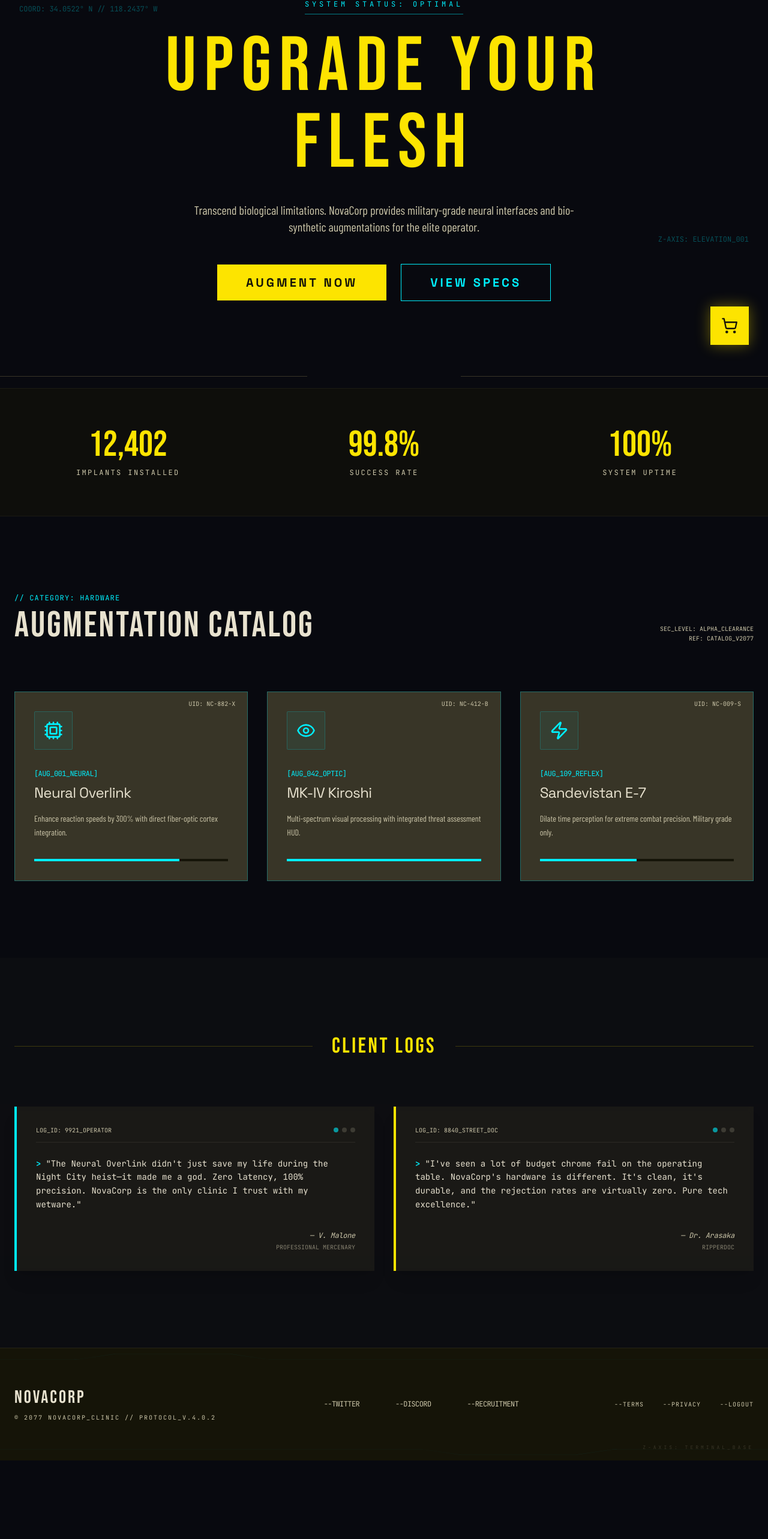
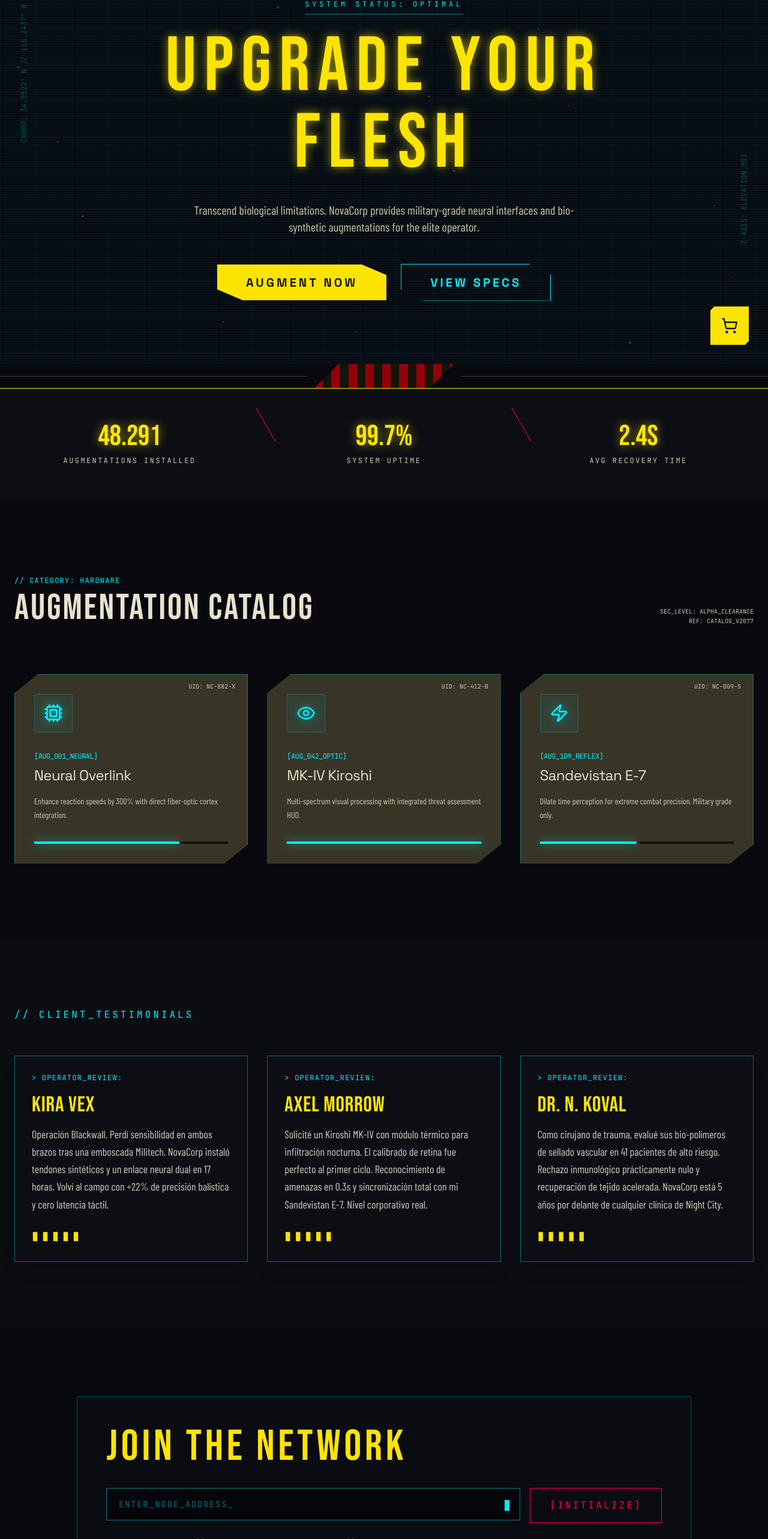
Before and after one commit to JuanTrezza/novacorp, a React (Vite) app: page / in a window 1280 px wide. Shown: the part 193-2759 px from the top of the page at 60% size. Before the commit the page ends 2628 px from the top, so only its background shows below. Built offline with nearby package versions, Linux system fonts and the light colour scheme; a web font is replaced by a local one.

Commit message:
Add cyber UI upgrades, responsive nav, and animated sections

```diff
--- a/index.html
+++ b/index.html
@@ -3,7 +3,9 @@
   <head>
     <meta charset="UTF-8" />
     <meta name="viewport" content="width=device-width, initial-scale=1.0" />
-    <title>NovaCorp Cyberware Clinic</title>
+    <title>NovaCorp Cyberware Clinic | Augmentation Services 2077</title>
+    <meta name="description" content="NovaCorp — Military-grade neural interfaces and bio-synthetic augmentations. Night City District 7. Est. 2071.">
+    <meta name="theme-color" content="#08090F">
   </head>
   <body>
     <div id="root"></div>
--- a/src/App.tsx
+++ b/src/App.tsx
@@ -3,21 +3,18 @@
  * SPDX-License-Identifier: Apache-2.0
  */
 
-import React from 'react';
+import React, { useMemo, useState } from 'react';
 import { motion, AnimatePresence } from 'motion/react';
 import {
-  MemoryStick as Memory,
   Eye,
   Zap,
   ShoppingCart,
   Twitter,
   MessageSquare,
   Briefcase,
-  Shield,
-  ChevronRight,
-  Database,
-  Crosshair,
-  Cpu
+  Cpu,
+  Menu,
+  X
 } from 'lucide-react';
 
 const FEAT_AUGMENTS = [
@@ -47,26 +44,79 @@ const FEAT_AUGMENTS = [
   }
 ];
 
-const LOGS = [
+const TESTIMONIALS = [
   {
-    id: '9921_OPERATOR',
-    author: 'V. Malone',
-    role: 'Professional Mercenary',
-    content: "The Neural Overlink didn't just save my life during the Night City heist—it made me a god. Zero latency, 100% precision. NovaCorp is the only clinic I trust with my wetware.",
-    color: 'border-cyber-cyan'
+    name: 'KIRA VEX',
+    content:
+      'Operación Blackwall. Perdí sensibilidad en ambos brazos tras una emboscada Militech. NovaCorp instaló tendones sintéticos y un enlace neural dual en 17 horas. Volví al campo con +22% de precisión balística y cero latencia táctil.'
   },
   {
-    id: '8840_STREET_DOC',
-    author: 'Dr. Arasaka',
-    role: 'Ripperdoc',
-    content: "I've seen a lot of budget chrome fail on the operating table. NovaCorp's hardware is different. It's clean, it's durable, and the rejection rates are virtually zero. Pure tech excellence.",
-    color: 'border-cyber-yellow'
-  }
+    name: 'AXEL MORROW',
+    content:
+      'Solicité un Kiroshi MK-IV con módulo térmico para infiltración nocturna. El calibrado de retina fue perfecto al primer ciclo. Reconocimiento de amenazas en 0.3s y sincronización total con mi Sandevistan E-7. Nivel corporativo real.'
+  },
+  {
+    name: 'DR. N. KOVAL',
+    content:
+      'Como cirujano de trauma, evalué sus bio-polímeros de sellado vascular en 41 pacientes de alto riesgo. Rechazo inmunológico prácticamente nulo y recuperación de tejido acelerada. NovaCorp está 5 años por delante de cualquier clínica de Night City.'
+  },
 ];
 
+const NAV_LINKS = [
+  { label: 'SYST_INIT', id: 'syst-init' },
+  { label: 'AUG_CATALOG', id: 'aug-catalog' },
+  { label: 'BIO_STATS', id: 'bio-stats' },
+  { label: 'OPS_FEED', id: 'ops-feed' },
+  { label: 'SEC_PORTAL', id: 'sec-portal' },
+];
+
+const containerVariants = {
+  hidden: { opacity: 0 },
+  show: {
+    opacity: 1,
+    transition: {
+      staggerChildren: 0.1,
+    },
+  },
+};
+
+const fadeInUpVariants = {
+  hidden: { opacity: 0, y: 24 },
+  show: { opacity: 1, y: 0, transition: { duration: 0.55 } },
+};
+
 export default function App() {
+  const [mobileMenuOpen, setMobileMenuOpen] = useState(false);
+
+  const particles = useMemo(
+    () =>
+      Array.from({ length: 20 }, (_, i) => {
+        const colors = ['#FFE600', '#00F0FF', '#FF003C'];
+        return {
+          id: i,
+          size: i % 2 === 0 ? 2 : 3,
+          color: colors[i % colors.length],
+          left: `${(i * 37) % 100}%`,
+          top: `${(i * 23) % 100}%`,
+          opacity: 0.3 + (i % 3) * 0.1,
+          dx: ((i % 5) - 2) * 12,
+          dy: ((i % 7) - 3) * 10,
+          duration: 3.5 + (i % 4) * 1.2,
+        };
+      }),
+    []
+  );
+
+  const scrollToSection = (id: string) => {
+    const section = document.getElementById(id);
+    if (section) {
+      section.scrollIntoView({ behavior: 'smooth', block: 'start' });
+    }
+    setMobileMenuOpen(false);
+  };
+
   return (
-    <div className="min-h-screen font-sans selection:bg-cyber-yellow selection:text-cyber-dark">
+    <div className="min-h-screen font-sans">
       {/* Navigation */}
       <nav className="fixed top-0 w-full z-50 bg-cyber-dark/80 backdrop-blur-md border-b border-cyber-cyan/30 shadow-[0_4px_15px_rgba(0,238,252,0.15)]">
         <div className="max-w-7xl mx-auto px-6 py-4 flex justify-between items-center">
@@ -75,28 +125,89 @@ export default function App() {
           </div>
 
           <div className="hidden md:flex gap-8 items-center font-mono text-sm tracking-widest text-cyber-muted">
-            <a href="#" className="text-cyber-text border-b-2 border-cyber-yellow pb-1 transition-colors hover:text-cyber-yellow">SYST_INIT</a>
-            <a href="#" className="hover:text-cyber-cyan transition-colors">AUG_CATALOG</a>
-            <a href="#" className="hover:text-cyber-cyan transition-colors">BIO_STATS</a>
-            <a href="#" className="hover:text-cyber-cyan transition-colors">OPS_FEED</a>
-            <a href="#" className="hover:text-cyber-cyan transition-colors">SEC_PORTAL</a>
+            {NAV_LINKS.map((item, index) => (
+              <button
+                key={item.id}
+                onClick={() => scrollToSection(item.id)}
+                className={`transition-colors hover:text-cyber-cyan ${
+                  index === 0 ? 'text-cyber-text border-b-2 border-cyber-yellow pb-1' : ''
+                }`}
+              >
+                {item.label}
+              </button>
+            ))}
           </div>
 
-          <button className="clip-button bg-cyber-yellow text-cyber-dark px-6 py-2 font-mono font-bold text-sm tracking-tight hover:brightness-110 active:scale-95 transition-all">
+          <button className="hidden md:block clip-button bg-cyber-yellow text-cyber-dark px-6 py-2 font-mono font-bold text-sm tracking-tight hover:brightness-110 active:scale-95 transition-all">
             UPGRADE_NOW
           </button>
+
+          <button
+            className="md:hidden text-cyber-cyan"
+            onClick={() => setMobileMenuOpen((prev) => !prev)}
+            aria-label="Toggle menu"
+          >
+            {mobileMenuOpen ? <X className="w-7 h-7" /> : <Menu className="w-7 h-7" />}
+          </button>
         </div>
+
+        <AnimatePresence>
+          {mobileMenuOpen && (
+            <motion.div
+              initial={{ opacity: 0, y: -12, height: 0 }}
+              animate={{ opacity: 1, y: 0, height: 'auto' }}
+              exit={{ opacity: 0, y: -12, height: 0 }}
+              transition={{ duration: 0.3 }}
+              className="md:hidden border-t border-cyber-cyan/20 bg-[#0D0E14]"
+            >
+              <div className="px-6 py-4 flex flex-col gap-3 font-mono text-sm tracking-widest text-cyber-muted">
+                {NAV_LINKS.map((item) => (
+                  <button
+                    key={item.id}
+                    onClick={() => scrollToSection(item.id)}
+                    className="w-full text-left border border-cyber-cyan/20 px-4 py-3 hover:bg-cyber-cyan/10 transition-colors"
+                  >
+                    {item.label}
+                  </button>
+                ))}
+                <button className="w-full clip-button bg-cyber-yellow text-cyber-dark px-6 py-3 font-bold text-sm tracking-tight hover:brightness-110 active:scale-95 transition-all">
+                  UPGRADE_NOW
+                </button>
+              </div>
+            </motion.div>
+          )}
+        </AnimatePresence>
       </nav>
 
       {/* Hero Section */}
-      <header className="relative min-h-screen flex items-center justify-center pt-20 overflow-hidden grid-blueprint">
+      <header id="syst-init" className="relative min-h-screen flex items-center justify-center pt-20 overflow-hidden neon-hero-grid">
         <div className="absolute inset-0 scanline pointer-events-none" />
+        {particles.map((particle) => (
+          <motion.span
+            key={particle.id}
+            className="absolute rounded-full pointer-events-none"
+            style={{
+              width: particle.size,
+              height: particle.size,
+              left: particle.left,
+              top: particle.top,
+              backgroundColor: particle.color,
+              opacity: particle.opacity,
+            }}
+            animate={{ x: [0, particle.dx, -particle.dx, 0], y: [0, -particle.dy, particle.dy, 0] }}
+            transition={{ repeat: Infinity, duration: particle.duration, ease: 'easeInOut' }}
+          />
+        ))}
 
-        <div className="relative z-10 text-center px-4 max-w-4xl">
+        <motion.div
+          variants={containerVariants}
+          initial="hidden"
+          whileInView="show"
+          viewport={{ once: true, amount: 0.4 }}
+          className="relative z-10 text-center px-4 max-w-4xl"
+        >
           <motion.div
-            initial={{ opacity: 0, y: 20 }}
-            whileInView={{ opacity: 1, y: 0 }}
-            transition={{ duration: 0.6 }}
+            variants={fadeInUpVariants}
             className="inline-block mb-6"
           >
             <span className="font-mono text-xs text-cyber-cyan tracking-[0.4em] uppercase block mb-2">
@@ -106,27 +217,21 @@ export default function App() {
           </motion.div>
 
           <motion.h1
-            initial={{ opacity: 0, scale: 0.95 }}
-            whileInView={{ opacity: 1, scale: 1 }}
-            transition={{ duration: 0.8, delay: 0.2 }}
-            className="font-display text-7xl md:text-9xl text-cyber-yellow mb-8 tracking-[0.1em] glow-yellow leading-tight"
+            variants={fadeInUpVariants}
+            className="glitch-title font-display text-5xl md:text-9xl text-cyber-yellow mb-8 tracking-[0.1em] glow-yellow leading-tight"
           >
             UPGRADE YOUR FLESH
           </motion.h1>
 
           <motion.p
-            initial={{ opacity: 0 }}
-            whileInView={{ opacity: 1 }}
-            transition={{ duration: 1, delay: 0.4 }}
+            variants={fadeInUpVariants}
             className="text-cyber-muted text-lg md:text-xl max-w-2xl mx-auto mb-12 font-sans font-light"
           >
             Transcend biological limitations. NovaCorp provides military-grade neural interfaces and bio-synthetic augmentations for the elite operator.
           </motion.p>
 
           <motion.div
-            initial={{ opacity: 0, y: 20 }}
-            whileInView={{ opacity: 1, y: 0 }}
-            transition={{ duration: 0.6, delay: 0.6 }}
+            variants={fadeInUpVariants}
             className="flex flex-col md:flex-row gap-6 justify-center items-center"
           >
             <button className="clip-button bg-cyber-yellow text-cyber-dark px-12 py-4 font-heading text-xl font-bold tracking-[0.2em] hover:brightness-110 transition-all cursor-pointer">
@@ -136,7 +241,7 @@ export default function App() {
               VIEW SPECS
             </button>
           </motion.div>
-        </div>
+        </motion.div>
 
         {/* Decorative elements */}
         <div className="absolute top-1/4 left-8 hidden lg:block opacity-30 select-none">
@@ -159,29 +264,28 @@ export default function App() {
       </div>
 
       {/* Stats Bar */}
-      <section className="bg-cyber-dark/50 py-16 border-y border-cyber-gray/30 relative">
-        <div className="max-w-7xl mx-auto px-6 grid grid-cols-1 md:grid-cols-3 gap-12 text-center">
-          {[
-            { value: '12,402', label: 'Implants Installed' },
-            { value: '99.8%', label: 'Success Rate' },
-            { value: '100%', label: 'System Uptime' }
-          ].map((stat, i) => (
-            <motion.div
-              key={i}
-              initial={{ opacity: 0, y: 20 }}
-              whileInView={{ opacity: 1, y: 0 }}
-              transition={{ duration: 0.5, delay: i * 0.1 }}
-              className="flex flex-col gap-2"
-            >
-              <span className="font-display text-6xl text-cyber-yellow glow-yellow">{stat.value}</span>
-              <span className="font-mono text-xs text-cyber-muted tracking-[0.2em] uppercase">{stat.label}</span>
-            </motion.div>
-          ))}
+      <section id="bio-stats" className="bg-[#0D0E14] py-14 border-t border-[#FFE600] relative">
+        <motion.div
+          variants={containerVariants}
+          initial="hidden"
+          whileInView="show"
+          viewport={{ once: true, amount: 0.35 }}
+          className="max-w-7xl mx-auto px-6 grid grid-cols-1 md:grid-cols-3 gap-10 text-center"
+        >
+          <StatItem end={48291} label="AUGMENTATIONS INSTALLED" format="int" />
+          <StatItem end={99.7} label="SYSTEM UPTIME" format="percent" />
+          <StatItem end={2.4} label="AVG RECOVERY TIME" format="seconds" />
+        </motion.div>
+        <div className="hidden md:block absolute inset-y-8 left-1/3 w-px bg-transparent">
+          <div className="w-16 h-px bg-[#FF003C] rotate-[60deg] origin-left" />
+        </div>
+        <div className="hidden md:block absolute inset-y-8 left-2/3 w-px bg-transparent">
+          <div className="w-16 h-px bg-[#FF003C] rotate-[60deg] origin-left" />
         </div>
       </section>
 
       {/* Catalog Section */}
-      <section className="py-32 px-6 max-w-7xl mx-auto">
+      <section id="aug-catalog" className="py-32 px-6 max-w-7xl mx-auto">
         <div className="flex flex-col md:flex-row justify-between items-end mb-20 gap-8">
           <div>
             <span className="font-mono text-xs text-cyber-cyan block mb-2 tracking-widest">// CATEGORY: HARDWARE</span>
@@ -227,44 +331,65 @@ export default function App() {
         </div>
       </section>
 
-      {/* Logs Section */}
-      <section className="py-32 bg-cyber-gray/10 relative overflow-hidden">
+      {/* Testimonials Section */}
+      <section id="ops-feed" className="py-28 bg-cyber-gray/10 relative overflow-hidden">
         <div className="max-w-7xl mx-auto px-6">
-          <div className="flex items-center gap-8 mb-20">
-            <div className="h-[1px] bg-cyber-yellow/20 flex-grow" />
-            <h2 className="font-display text-4xl text-cyber-yellow tracking-widest glow-yellow">CLIENT LOGS</h2>
-            <div className="h-[1px] bg-cyber-yellow/20 flex-grow" />
-          </div>
+          <h2 className="font-mono text-sm md:text-base text-cyber-cyan tracking-[0.25em] mb-14">// CLIENT_TESTIMONIALS</h2>
 
-          <div className="grid grid-cols-1 md:grid-cols-2 gap-8">
-            {LOGS.map((log, i) => (
+          <motion.div
+            variants={containerVariants}
+            initial="hidden"
+            whileInView="show"
+            viewport={{ once: true, amount: 0.3 }}
+            className="grid grid-cols-1 md:grid-cols-3 gap-8"
+          >
+            {TESTIMONIALS.map((item) => (
               <motion.div
-                key={i}
-                initial={{ opacity: 0, x: i % 2 === 0 ? -20 : 20 }}
-                whileInView={{ opacity: 1, x: 0 }}
-                transition={{ duration: 0.6 }}
-                className={`bg-cyber-gray/30 p-8 border-l-4 ${log.color} backdrop-blur-sm shadow-xl`}
+                key={item.name}
+                variants={fadeInUpVariants}
+                className="bg-[#0D0E14] p-7 border border-[rgba(0,240,255,0.4)] backdrop-blur-sm shadow-xl"
               >
-                <div className="flex items-center justify-between mb-6 border-b border-cyber-muted/10 pb-3">
-                  <span className="font-mono text-[10px] text-cyber-muted">LOG_ID: {log.id}</span>
-                  <div className="flex gap-1.5">
-                    <div className="w-2 h-2 rounded-full bg-cyber-cyan/60 animate-pulse" />
-                    <div className="w-2 h-2 rounded-full bg-cyber-muted/20" />
-                    <div className="w-2 h-2 rounded-full bg-cyber-muted/20" />
-                  </div>
-                </div>
-                <div className="font-mono text-sm leading-relaxed text-cyber-text">
-                  <span className="text-cyber-cyan mr-2 font-bold group-hover:animate-pulse">&gt;</span>
-                  "{log.content}"
-                </div>
-                <div className="mt-8 text-right">
-                  <div className="font-mono text-xs text-cyber-muted italic tracking-tight">— {log.author}</div>
-                  <div className="font-mono text-[10px] text-cyber-muted/60 uppercase mt-1">{log.role}</div>
-                </div>
+                <div className="font-mono text-xs text-cyber-cyan tracking-widest mb-5">&gt; OPERATOR_REVIEW:</div>
+                <div className="font-display text-4xl text-cyber-yellow tracking-wide leading-none mb-4">{item.name}</div>
+                <p className="font-sans text-lg text-cyber-text/90 leading-relaxed mb-6">{item.content}</p>
+                <div className="font-display text-cyber-yellow text-xl tracking-[0.3em]">▮▮▮▮▮</div>
               </motion.div>
             ))}
-          </div>
+          </motion.div>
         </div>
+      </section>
+
+      {/* Newsletter Section */}
+      <section id="sec-portal" className="py-28 px-6">
+        <motion.div
+          variants={containerVariants}
+          initial="hidden"
+          whileInView="show"
+          viewport={{ once: true, amount: 0.35 }}
+          className="max-w-5xl mx-auto border border-cyber-cyan/30 bg-[#0D0E14]/70 backdrop-blur-sm p-8 md:p-12"
+        >
+          <motion.h3 variants={fadeInUpVariants} className="font-display text-cyber-yellow text-5xl md:text-7xl tracking-[0.08em] mb-8">
+            JOIN THE NETWORK
+          </motion.h3>
+
+          <motion.div variants={fadeInUpVariants} className="flex flex-col md:flex-row gap-4">
+            <div className="relative flex-1">
+              <input
+                type="email"
+                placeholder="ENTER_NODE_ADDRESS_"
+                className="terminal-input w-full bg-black/40 border border-cyber-cyan/50 text-cyber-cyan font-mono px-5 py-4 text-sm tracking-[0.12em] placeholder:text-cyber-cyan/45 focus:outline-none focus:border-cyber-yellow"
+              />
+              <span className="terminal-caret" />
+            </div>
+            <button className="px-8 py-4 border border-[#FF003C] text-[#FF003C] font-mono tracking-[0.2em] hover:bg-[#FF003C] hover:text-black transition-colors">
+              [INITIALIZE]
+            </button>
+          </motion.div>
+
+          <motion.p variants={fadeInUpVariants} className="font-mono text-xs text-cyber-muted mt-6 tracking-[0.12em]">
+            ENCRYPTED UPLINK // NODE REGISTRATION ENABLED // PRIORITY CHANNEL ALPHA
+          </motion.p>
+        </motion.div>
       </section>
 
       {/* Footer */}
@@ -325,6 +450,50 @@ export default function App() {
   );
 }
 
+function StatItem({ end, label, format }: { end: number; label: string; format: 'int' | 'percent' | 'seconds' }) {
+  const [started, setStarted] = useState(false);
+  const [value, setValue] = useState(0);
+
+  const formatValue = (current: number) => {
+    if (format === 'int') {
+      return Math.round(current).toLocaleString('es-AR');
+    }
+    if (format === 'percent') {
+      return `${current.toFixed(1)}%`;
+    }
+    return `${current.toFixed(1)}s`;
+  };
+
+  const startAnimation = () => {
+    if (started) return;
+    setStarted(true);
+
+    const duration = 1500;
+    const initialTime = performance.now();
+
+    const tick = (now: number) => {
+      const progress = Math.min((now - initialTime) / duration, 1);
+      const eased = 1 - Math.pow(1 - progress, 3);
+      setValue(end * eased);
+      if (progress < 1) requestAnimationFrame(tick);
+    };
+
+    requestAnimationFrame(tick);
+  };
+
+  return (
+    <motion.div
+      variants={fadeInUpVariants}
+      onViewportEnter={startAnimation}
+      viewport={{ once: true }}
+      className="flex flex-col gap-2"
+    >
+      <span className="countup-text font-display text-[48px] leading-none text-[#FFE600] glow-yellow">{formatValue(value)}</span>
+      <span className="font-mono text-xs text-cyber-muted tracking-[0.2em] uppercase">{label}</span>
+    </motion.div>
+  );
+}
+
 function SocialLink({ icon, label }: { icon: React.ReactNode, label: string }) {
   return (
     <a href="#" className="flex items-center gap-2 text-cyber-muted hover:text-cyber-cyan transition-all group">
--- a/src/index.css
+++ b/src/index.css
@@ -20,3 +20,145 @@ body {
   color: #e8e2cf;
   font-family: "Barlow Condensed", sans-serif;
 }
+
+body,
+* {
+  cursor: crosshair;
+}
+
+::selection {
+  background: #FFE600;
+  color: #000000;
+}
+
+/* 4px custom scrollbar */
+::-webkit-scrollbar {
+  width: 4px;
+  height: 4px;
+}
+
+::-webkit-scrollbar-thumb {
+  background: #FFE600;
+}
+
+::-webkit-scrollbar-track {
+  background: #0D0E14;
+}
+
+/* Required utility classes */
+.clip-angled {
+  clip-path: polygon(10% 0%, 100% 0%, 100% 90%, 90% 100%, 0% 100%, 0% 10%);
+}
+
+.clip-button {
+  clip-path: polygon(0 0, 85% 0, 100% 30%, 100% 100%, 15% 100%, 0 70%);
+}
+
+.glow-yellow {
+  filter: drop-shadow(0 0 8px rgba(253, 228, 0, 0.6));
+}
+
+.glow-cyan {
+  filter: drop-shadow(0 0 8px rgba(0, 238, 252, 0.6));
+}
+
+.vertical-text {
+  writing-mode: vertical-rl;
+  transform: rotate(180deg);
+}
+
+.hazard-stripes {
+  background: repeating-linear-gradient(45deg, #93000a, #93000a 10px, #151408 10px, #151408 20px);
+}
+
+/* Neon hero grid: 60px squares, cyan lines @ 4% */
+.neon-hero-grid {
+  background-color: #08090f;
+  background-image:
+    linear-gradient(rgba(0, 240, 255, 0.04) 1px, transparent 1px),
+    linear-gradient(90deg, rgba(0, 240, 255, 0.04) 1px, transparent 1px);
+  background-size: 60px 60px;
+}
+
+.scanline {
+  background: repeating-linear-gradient(
+    to bottom,
+    rgba(0, 0, 0, 0) 0,
+    rgba(0, 0, 0, 0) 2px,
+    rgba(0, 240, 255, 0.06) 3px,
+    rgba(0, 240, 255, 0.06) 4px
+  );
+  animation: scanlines 8s linear infinite;
+}
+
+.glitch-title {
+  animation: glitch 3s infinite;
+}
+
+.countup-text {
+  animation: countup 0.8s ease both;
+}
+
+.terminal-caret {
+  position: absolute;
+  right: 18px;
+  top: 50%;
+  width: 8px;
+  height: 18px;
+  background: #00F0FF;
+  transform: translateY(-50%);
+  animation: caret-blink 1s steps(1, end) infinite;
+  pointer-events: none;
+}
+
+.terminal-input {
+  padding-right: 34px;
+}
+
+@keyframes glitch {
+  0%,
+  90%,
+  100% {
+    text-shadow: 0 0 0 rgba(0, 0, 0, 0), 0 0 0 rgba(0, 0, 0, 0);
+    transform: translate(0, 0);
+  }
+  92% {
+    text-shadow: -2px 0 #FF003C, 2px 0 #00F0FF;
+    transform: translate(1px, -1px);
+  }
+  94% {
+    text-shadow: 2px 0 #FF003C, -2px 0 #00F0FF;
+    transform: translate(-1px, 1px);
+  }
+}
+
+@keyframes scanlines {
+  0% {
+    background-position: 0 0;
+  }
+  100% {
+    background-position: 0 120px;
+  }
+}
+
+@keyframes countup {
+  0% {
+    transform: translateY(8px);
+    opacity: 0;
+  }
+  100% {
+    transform: translateY(0);
+    opacity: 1;
+  }
+}
+
+@keyframes caret-blink {
+  0%,
+  49% {
+    opacity: 1;
+  }
+  50%,
+  100% {
+    opacity: 0;
+  }
+}
```
